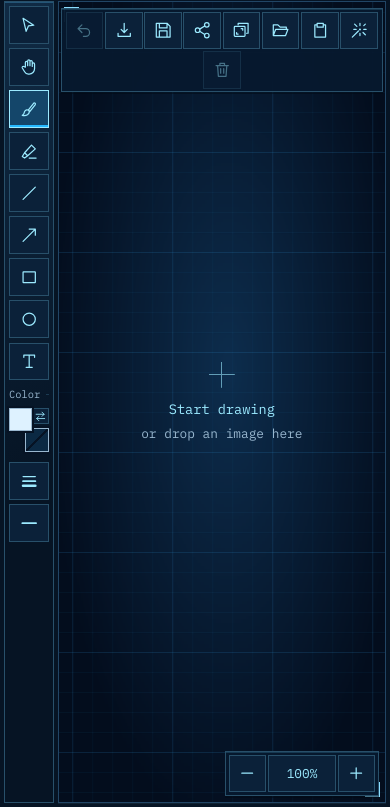
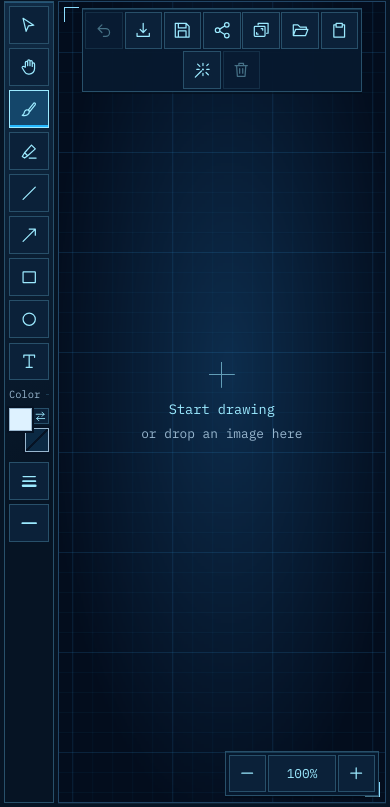
Before and after one commit to kolonist/xinit.ru, a plain HTML site: page x-paint/index.html in a window 390 px wide. Shown: the part 37-844 px from the top of the page. Drawn offline with Linux system fonts and the light colour scheme.

Commit message:
Внешка на телефончике

```diff
--- a/styles.css
+++ b/styles.css
@@ -11,6 +11,7 @@
   --accent: #9ceaff;
   --electric: #26b9ff;
   --signal: #ffbe79;
+  --tool-button-size: 2.35rem;
 }
 
 * { box-sizing: border-box; }
@@ -367,8 +368,8 @@ body {
   display: grid;
   place-items: center;
   min-width: 0;
-  min-height: 2.35rem;
-  width: 2.35rem;
+  min-height: var(--tool-button-size);
+  width: var(--tool-button-size);
   padding: 0;
   border: 1px solid var(--border);
   border-radius: 0;
--- a/x-paint/styles.css
+++ b/x-paint/styles.css
@@ -561,7 +561,25 @@
   .color-pair .swap-colors svg { width: 0.8rem; height: 0.8rem; }
   .stroke-tools .tool-button span { display: none; }
   .paint-controls { inset: 0.4rem 0.15rem auto; }
-  .control-group { gap: 0.1rem; padding: 0.15rem; }
+  .control-group {
+    --control-gap: 0.1rem;
+    --control-padding: 0.15rem;
+    gap: var(--control-gap);
+    padding: var(--control-padding);
+  }
+
+  #actions {
+    --corner-clearance: calc(var(--preview-corner-inset) + var(--preview-corner-size) + 0.1rem);
+    --available-width: calc(100% - 2 * (var(--corner-clearance) - 0.15rem));
+    --panel-edges: calc(2 * var(--control-padding) + 2px);
+    --button-step: calc(var(--tool-button-size) + var(--control-gap));
+    max-width: var(--available-width);
+    /* Fit whole buttons in the first row without leaving empty space at the sides. */
+    max-width: calc(
+      round(down, var(--available-width) - var(--panel-edges) + var(--control-gap), var(--button-step))
+      + var(--panel-edges) - var(--control-gap) + 0.1px
+    );
+  }
   .zoom-controls { right: 0.4rem; bottom: 0.4rem; }
   .paint-feedback { inset: auto 0.4rem 3.2rem; }
   .paint-hints { display: none; }
```
